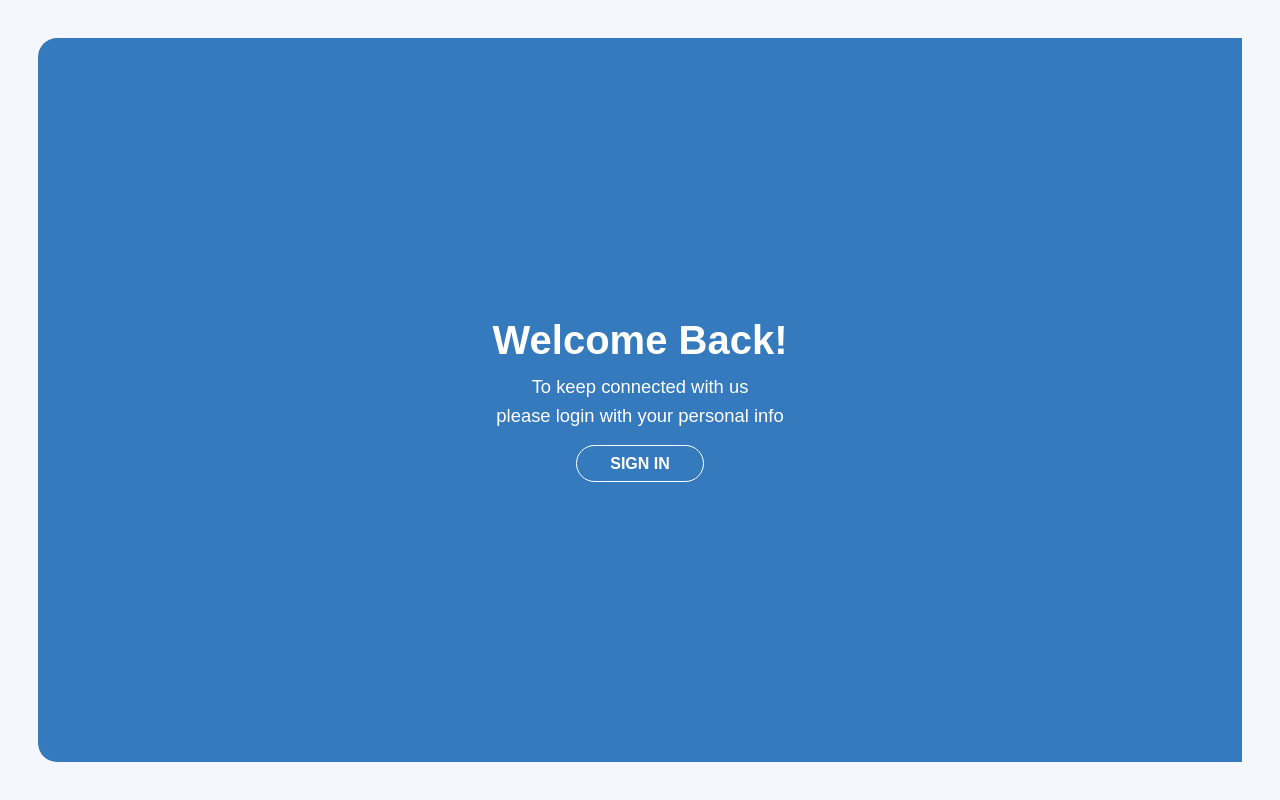
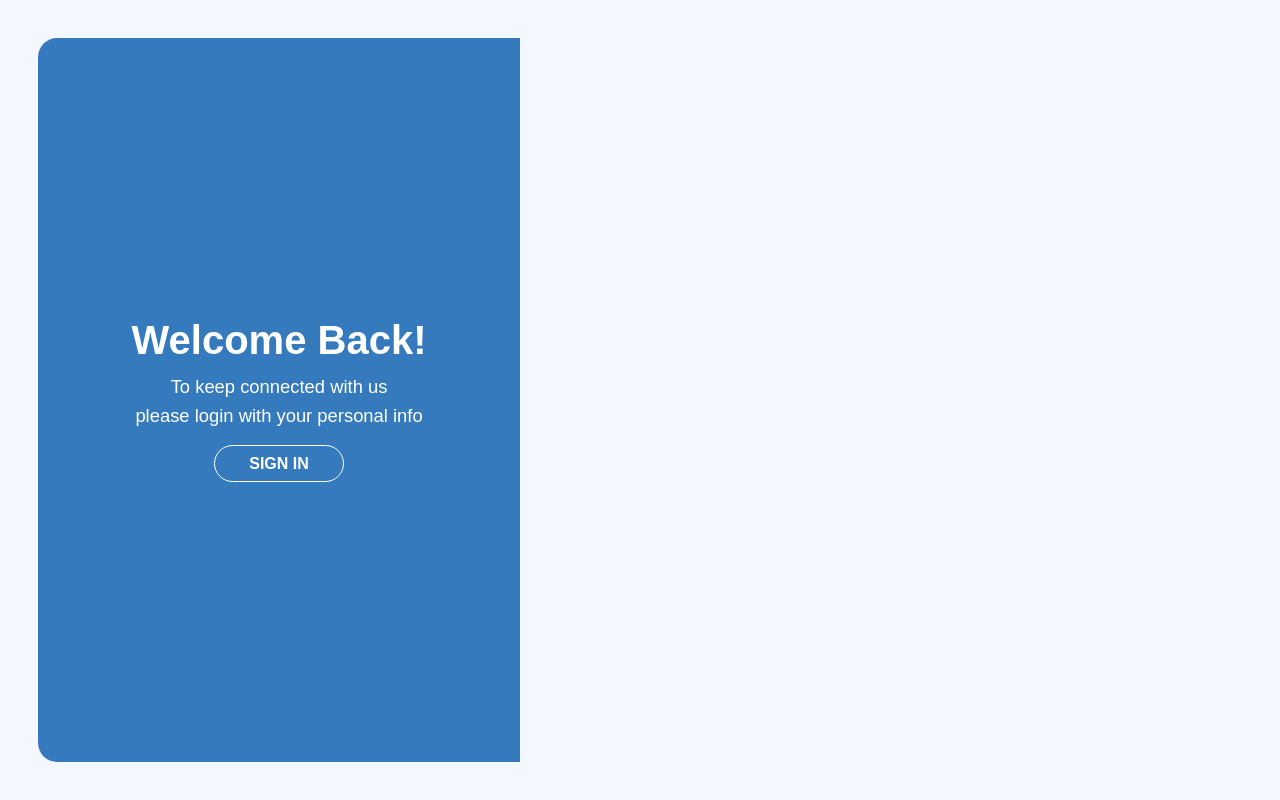
Before and after one commit to CarlosVinicios99/Task-Manager, a React (Vite) app in the folder front-end/gerenciador-de-tarefas-web/: page /welcome in a window 1280 px wide. Built offline with nearby package versions, Linux system fonts and the light colour scheme.

Commit message:
feature: criação de componente de signup

```diff
--- a/front-end/gerenciador-de-tarefas-web/src/components/welcome/WelcomeBackSection.css
+++ b/front-end/gerenciador-de-tarefas-web/src/components/welcome/WelcomeBackSection.css
@@ -1,7 +1,9 @@
+@import '../../index.css';
+
 .welcome-back-content {
-    background-color: #357ABD;
+    background-color: var(--primary-color);
     color: white;
-    width: 100%;
+    width: 40%;
     padding: 2%;
 
     display: flex;
@@ -41,7 +43,7 @@ h1 {
     border-radius: 1.5rem;
     border: 1px solid white;
     height: 5.5%;
-    width: 11%;
+    width: 30%;
     cursor: pointer;
 }
 
--- a/front-end/gerenciador-de-tarefas-web/src/index.css
+++ b/front-end/gerenciador-de-tarefas-web/src/index.css
@@ -8,3 +8,7 @@
   box-sizing: border-box;
   font-family: 'Open-sans', sans-serif;
 }
+
+:root {
+  --primary-color: #357ABD;
+}
--- /dev/null
+++ b/front-end/gerenciador-de-tarefas-web/src/interfaces/InputFormsProps.ts
@@ -0,0 +1,5 @@
+export interface InputFormsProps {
+    src: string,
+    type?: string,
+    placeholder?: string
+}
```
Also changed, not shown: front-end/gerenciador-de-tarefas-web/src/components/ui/InputForms.tsx (added, +12 -0 lines), front-end/gerenciador-de-tarefas-web/src/components/welcome/Signup.tsx (added, +12 -0 lines), front-end/gerenciador-de-tarefas-web/src/components/Signup.css (added).
